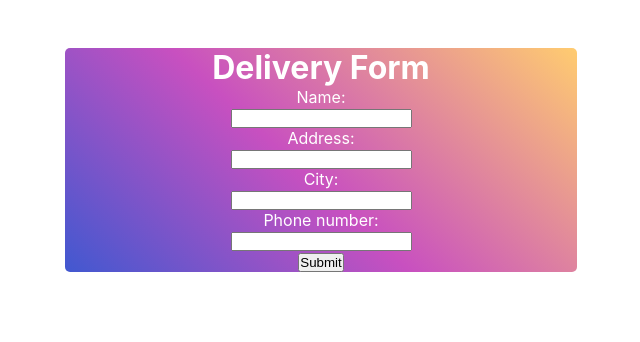
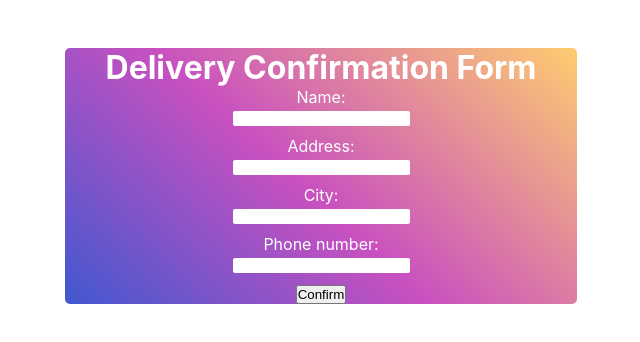
Before and after one commit to zloibala/delivery, a React (Create React App) app: page / in a window 1280 px wide. Shown: the top 342 px of the page, without its empty margins (319-959 px from the left). Built offline with nearby package versions, Linux system fonts and the light colour scheme.

Commit message:
small changes

```diff
--- a/src/components/deliveryForm/DeliveryForm.jsx
+++ b/src/components/deliveryForm/DeliveryForm.jsx
@@ -32,7 +32,7 @@ const DeliveryForm = () => {
   return (
     <div className="Container">
       <div className="delivery-box">
-        <h1>Delivery Form</h1>
+        <h1>Delivery Confirmation Form</h1>
         <form onSubmit={handleSubmit}>
           <label htmlFor="name">Name:</label>
           <input
@@ -73,7 +73,8 @@ const DeliveryForm = () => {
           />
           <br />
 
-          <input type="submit" value="Submit" />
+          {/* <input className="button" type="submit" value="Submit" /> */}
+          <button> Confirm</button>
         </form>
       </div>
     </div>
--- a/src/components/deliveryForm/deliveryForm.style.css
+++ b/src/components/deliveryForm/deliveryForm.style.css
@@ -29,7 +29,17 @@
 .Container label {
   display: block;
 }
+input {
+  margin-bottom: 10px;
+  border: none;
+  border-radius: 2px;
+}
 
-button {
-  margin-top: 25px;
+.button {
+  margin-top: 10px;
+  margin-bottom: 10px;
 }
+
+/* button {
+  color: white;
+} */
```
